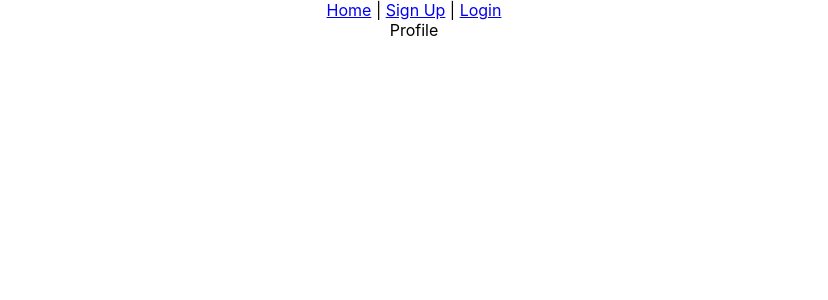
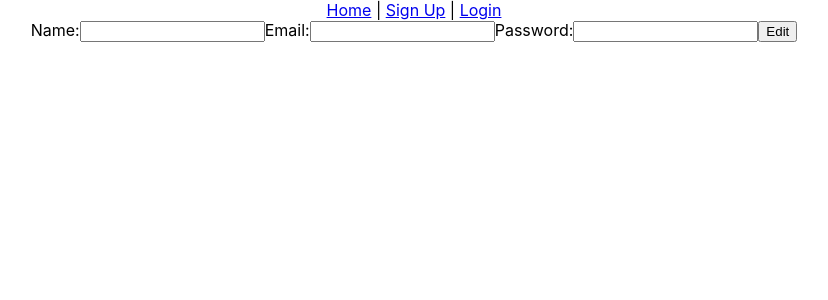
Before and after one commit to Chul0/fash-un-frontend, a React (Create React App) app in the folder fash-un/: page /profile in a window 1280 px wide. Shown: the top 300 px of the page, without its empty margins (226-1054 px from the left). Built offline with nearby package versions, Linux system fonts and the light colour scheme.

Commit message:
user profile update

```diff
--- a/fash-un/src/App.css
+++ b/fash-un/src/App.css
@@ -102,7 +102,7 @@ link{
   margin: auto;
 }
 
-.comment-container{
+.commentForm-container{
   display: flex;
   flex-direction: column;
   width: 1000px;
@@ -112,3 +112,12 @@ link{
   width: 900px;
   height: 2em;
 }
+
+.comment-container{
+  text-align: left;
+  margin-left: 20px;
+}
+
+.comment-container p{
+  border-bottom: 1px solid black;
+}
--- a/fash-un/src/components/SingleImage.js
+++ b/fash-un/src/components/SingleImage.js
@@ -24,12 +24,12 @@ const SingleImage = (props) => {
 
 
 
+
     const handleShowDialog = () => {
         setImagePopup(!imagePopup)
         console.log('you clicked an image');
     }
     useEffect(handleShowDialog, [singleImage])
-
 
     const saveImages =(e) =>{
          e.preventDefault()
--- a/fash-un/src/pages/Profile.js
+++ b/fash-un/src/pages/Profile.js
@@ -1,8 +1,51 @@
+import axios from 'axios'
+import { useContext, useState } from 'react'
+import { UserContext } from '../contexts/UserContext'
+import { Redirect } from 'react-router-dom'
+
 const Profile = () => {
+    const [user, setUser] = useContext(UserContext)
+    const [shouldRedirect, setShouldRedirect] =useState(false)
+
+
+    const handleChange = (e) => {
+        const { name, value } = e.target
+        setUser({
+          ...user,
+          [name]: value
+        })
+      }
+
+    const handleSubmit = (e) =>{
+        try {
+            e.preventDefault()
+            axios.put(`${process.env.REACT_APP_BACKEND_URL}/users/profile`, user,{
+                headers: {
+                    Authorization: user.id
+                }
+            })
+            setShouldRedirect(true)
+        } catch (error) {
+            console.log({error});
+        }
+    }
     return(
-        <div>
-            Profile
-        </div>
+        <>
+        { shouldRedirect && <Redirect to={'/'} /> }
+        <form onSubmit={handleSubmit}>
+
+        <label htmlFor="new-name">Name:</label>
+        <input name="name" value={user.name} onChange={handleChange} />
+
+        <label htmlFor="new-email">Email:</label>
+        <input name="email" value={user.email} onChange={handleChange} />
+
+        <label htmlFor="new-password">Password:</label>
+        <input name="password" type="password" value={user.password} onChange={handleChange} />
+
+        <input id="submit-button" type="submit" value="Edit" />
+    </form>
+    </>
     )
 }
 
--- a/fash-un/src/pages/Signup.js
+++ b/fash-un/src/pages/Signup.js
@@ -10,6 +10,7 @@ const Signup = (props) => {
         route="/users"
         log="Sign Up Successful"
         message="You are sucessfully signed up!"
+        crud="post"
         />
     )
 }
--- a/fash-un/src/pages/SingleBrand.js
+++ b/fash-un/src/pages/SingleBrand.js
@@ -57,11 +57,11 @@ const SingleBrand = (props) => {
                 <p>Loading...</p>
             }
             </div>
-            <div className="comment-container">
+            <div className="commentForm-container">
                 <>
                 <CommentForm setShouldReload={setShouldReload} />
                 </>
-                <div className="each-comment">
+                <div className="comment-container">
                     {brandContent.comments &&
                         brandContent.comments.map((comment) => {
                             return <div key={comment.id}>
@@ -70,9 +70,6 @@ const SingleBrand = (props) => {
                         })
                     }
                 </div>
-               {/*
-               {brandContent.comments.user.name}
-               {brandContent.comments.description} */}
             </div>
 
         </div>
```
